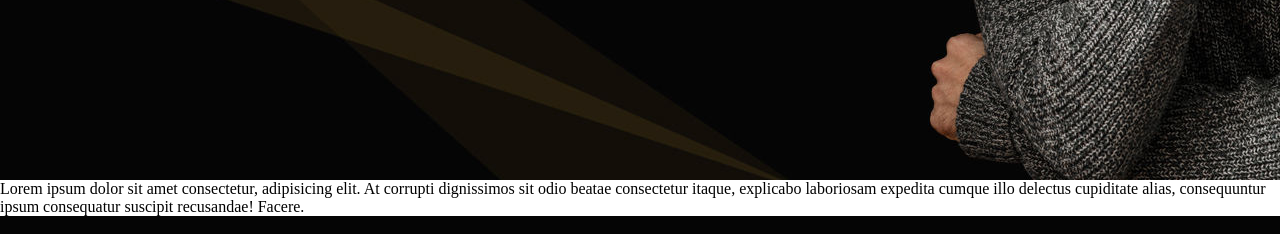
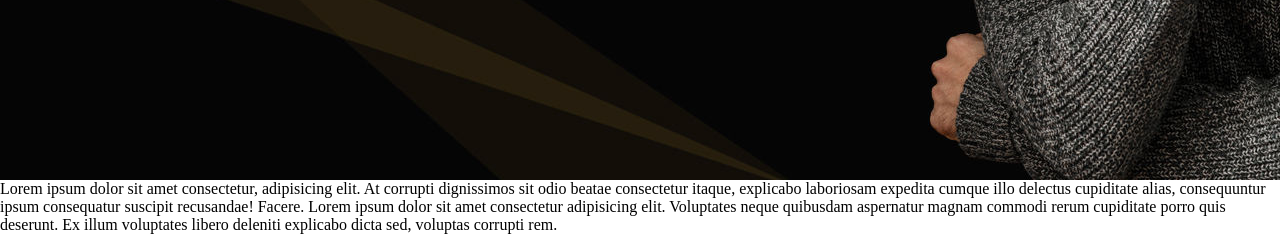
Before and after one commit to Momo-azangue/frontend-component, a PHP site: page /portofolio/Portofolio2/index.html in a window 1280 px wide. Shown: the part 620-854 px from the top of the page. Run offline with PHP 8.4, Linux system fonts and the light colour scheme; some libraries are stand-ins or nearby versions.

Commit message:
fifth commit

```diff
--- a/portofolio/Portofolio2/index.css
+++ b/portofolio/Portofolio2/index.css
@@ -21,6 +21,7 @@
     /* background: crimson; */
     font-family: 'Ubuntu', sans-serif;
 }
+
 .navbar .max-width{
     display: flex;
     align-items: center;
@@ -41,8 +42,11 @@
     font-size: 18px;
     font-weight: 500;
     margin-left: 25px;
+    transition: color 0.3s ease;
 }
-
+.navbar .menu li a:hover{
+    color: crimson;
+}
 /* home section styling  */
 
 .home{
--- a/portofolio/Portofolio2/index.html
+++ b/portofolio/Portofolio2/index.html
@@ -38,6 +38,11 @@
             sit odio beatae consectetur itaque,
             explicabo laboriosam expedita cumque illo delectus cupiditate alias,
             consequuntur ipsum consequatur suscipit recusandae! Facere.
+            Lorem ipsum dolor sit amet consectetur adipisicing elit.
+            Voluptates neque quibusdam aspernatur magnam commodi
+            rerum cupiditate porro quis deserunt.
+            Ex illum voluptates libero deleniti explicabo dicta sed,
+            voluptas corrupti rem.
     </p>
 </body>
 </html>
```
